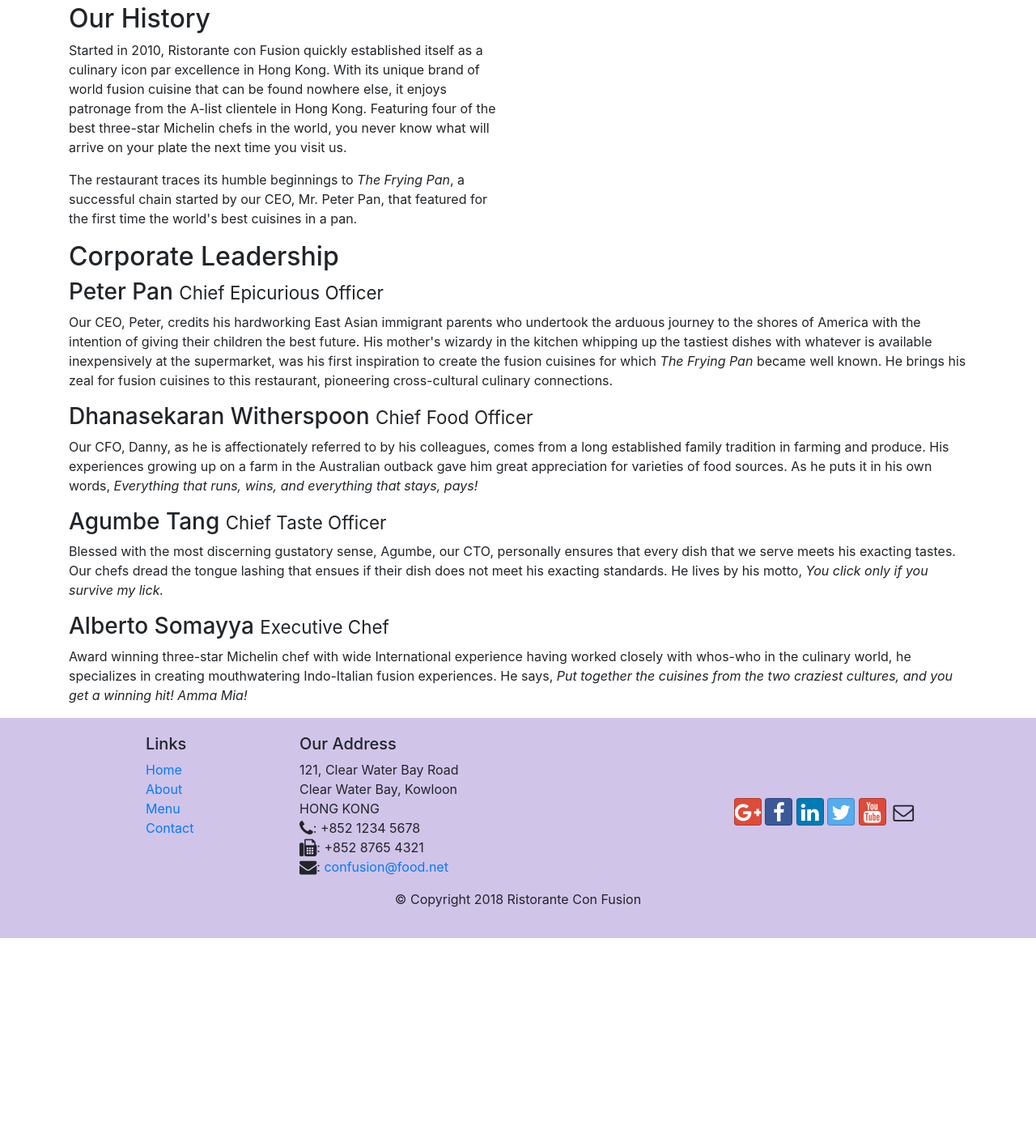
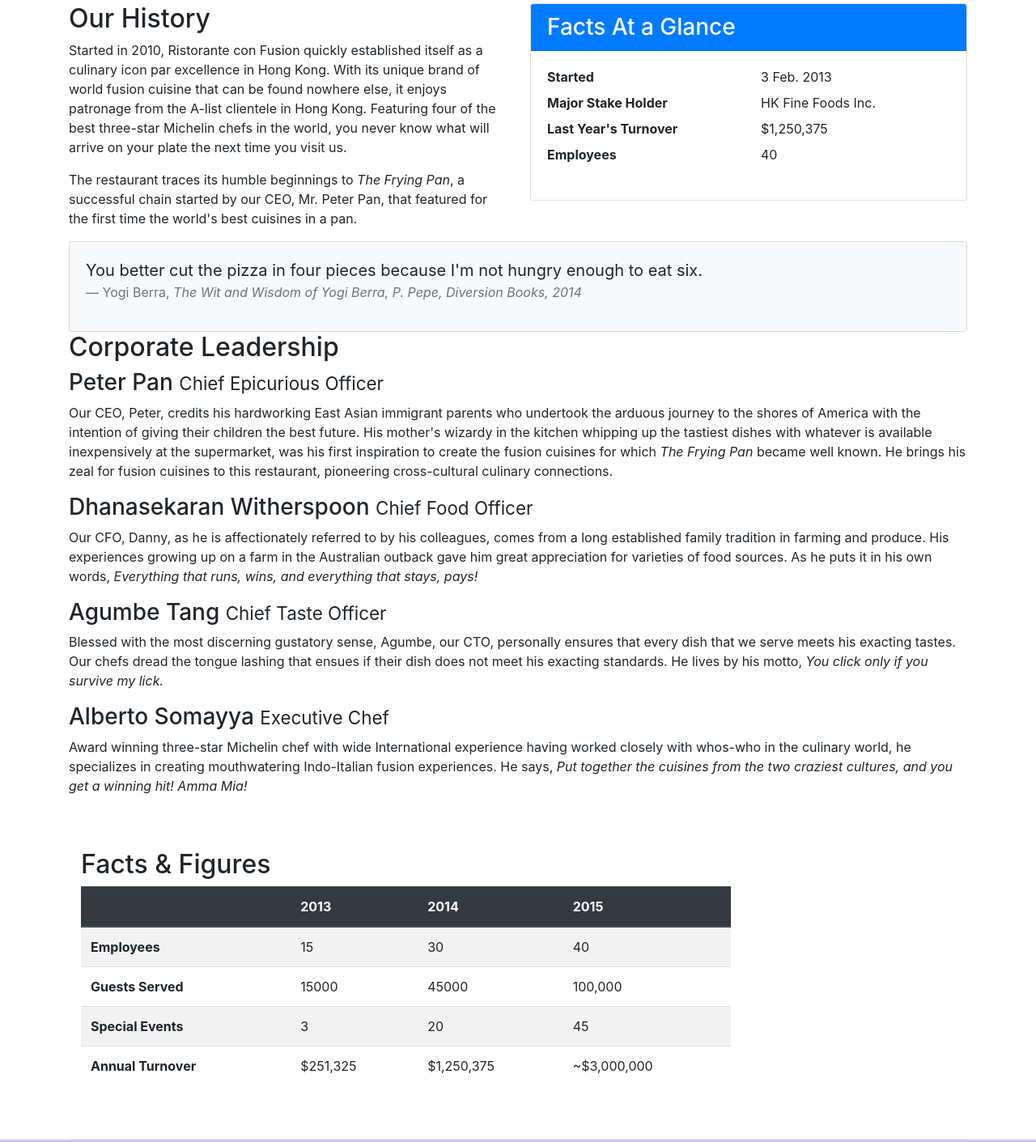
Before and after one commit to ranapriyanka1604/Bootstrap4, a website: page aboutus.html in a window 1280 px wide. Shown: the part 461-1872 px from the top of the page at 81% size. Before the commit the page ends 1620 px from the top, so only its background shows below. Drawn offline with nearby package versions, Linux system fonts and the light colour scheme.

Commit message:
Tables and Cards

```diff
--- a/aboutus.html
+++ b/aboutus.html
@@ -65,7 +65,7 @@
         </div>
 
         <div class="row row content">
-            <div class="col-12 col-sm-6">
+            <div class="col-sm-6">
                 <h2>Our History</h2>
                 <p>Started in 2010, Ristorante con Fusion quickly established itself as a culinary icon par excellence
                     in Hong Kong. With its unique brand of world fusion cuisine that can be found nowhere else, it
@@ -75,7 +75,34 @@
                 <p>The restaurant traces its humble beginnings to <em>The Frying Pan</em>, a successful chain started by
                     our CEO, Mr. Peter Pan, that featured for the first time the world's best cuisines in a pan.</p>
             </div>
-            <div>
+            <div class="col-12 col-sm-6">
+                <div class="card">
+                    <h3 class="card-header bg-primary text-white">Facts At a Glance</h3>
+                    <div class="card-body">
+                        <dl class="row">
+                            <dt class="col-6">Started</dt>
+                            <dd class="col-6">3 Feb. 2013</dd>
+                            <dt class="col-6">Major Stake Holder</dt>
+                            <dd class="col-6">HK Fine Foods Inc.</dd>
+                            <dt class="col-6">Last Year's Turnover</dt>
+                            <dd class="col-6">$1,250,375</dd>
+                            <dt class="col-6">Employees</dt>
+                            <dd class="col-6">40</dd>
+                        </dl>
+                    </div>
+                </div>
+            </div>
+            <div class="col-12">
+                <div class="card card-body bg-light">
+                    <blockquote class="blockquote">
+                        <p class="mb-0">You better cut the pizza in four pieces because
+                            I'm not hungry enough to eat six.</p>
+                        <footer class="blockquote-footer">Yogi Berra,
+                            <cite title="Source Title">The Wit and Wisdom of Yogi Berra,
+                            P. Pepe, Diversion Books, 2014</cite>
+                        </footer>
+                    </blockquote>
+                </div>
             </div>
         </div>
 
@@ -107,6 +134,51 @@
                         cultures, and you get a winning hit! Amma Mia!</em></p>
             </div>
         </div>
+        <div class="row row-content">
+            <div class="col-12 col-sm-9">
+                <h2>Facts &amp; Figures</h2>
+                <div class="table-responsive">
+                    <table class="table table-striped">
+                        <thead class="thead-dark">
+                            <tr>
+                                <th>&nbsp;</th>
+                                <th>2013</th>
+                                <th>2014</th>
+                                <th>2015</th>
+                            </tr>
+                        </thead>
+                        <tbody>
+                            <tr>
+                                <th>Employees</th>
+                                <td>15</td>
+                                <td>30</td>
+                                <td>40</td>
+                            </tr>
+                            <tr>
+                                <th>Guests Served</th>
+                                <td>15000</td>
+                                <td>45000</td>
+                                <td>100,000</td>
+                            </tr>
+                            <tr>
+                                <th>Special Events</th>
+                                <td>3</td>
+                                <td>20</td>
+                                <td>45</td>
+                            </tr>
+                            <tr>
+                                <th>Annual Turnover</th>
+                                <td>$251,325</td>
+                                <td>$1,250,375</td>
+                                <td>~$3,000,000</td>
+                            </tr>
+                        </tbody>
+                    </table>
+                </div>
+            </div>
+            <div class="col-12 col-sm-3">
+            </div>
+        </div>
 
     </div>
 
@@ -136,11 +208,16 @@
                 </div>
                 <div class="col-12 col-sm-4 align-self-center">
                     <div class="text-center">
-                        <a class="btn btn-social-icon btn-google" href="http://google.com/+"><i class="fa fa-google-plus"></i></a>
-                        <a class="btn btn-social-icon btn-facebook" href="http://www.facebook.com/profile.php?id="><i class="fa fa-facebook"></i></a>
-                        <a class="btn btn-social-icon btn-linkedin" href="http://www.linkedin.com/in/"><i class="fa fa-linkedin"></i></a>
-                        <a class="btn btn-social-icon btn-twitter" href="http://twitter.com/"><i class="fa fa-twitter"></i></a>
-                        <a class="btn btn-social-icon btn-google" href="http://youtube.com/"><i class="fa fa-youtube"></i></a>
+                        <a class="btn btn-social-icon btn-google" href="http://google.com/+"><i
+                                class="fa fa-google-plus"></i></a>
+                        <a class="btn btn-social-icon btn-facebook" href="http://www.facebook.com/profile.php?id="><i
+                                class="fa fa-facebook"></i></a>
+                        <a class="btn btn-social-icon btn-linkedin" href="http://www.linkedin.com/in/"><i
+                                class="fa fa-linkedin"></i></a>
+                        <a class="btn btn-social-icon btn-twitter" href="http://twitter.com/"><i
+                                class="fa fa-twitter"></i></a>
+                        <a class="btn btn-social-icon btn-google" href="http://youtube.com/"><i
+                                class="fa fa-youtube"></i></a>
                         <a class="btn btn-social-icon" href="mailto:"><i class="fa fa-envelope-o"></i></a>
                     </div>
                 </div>
```
